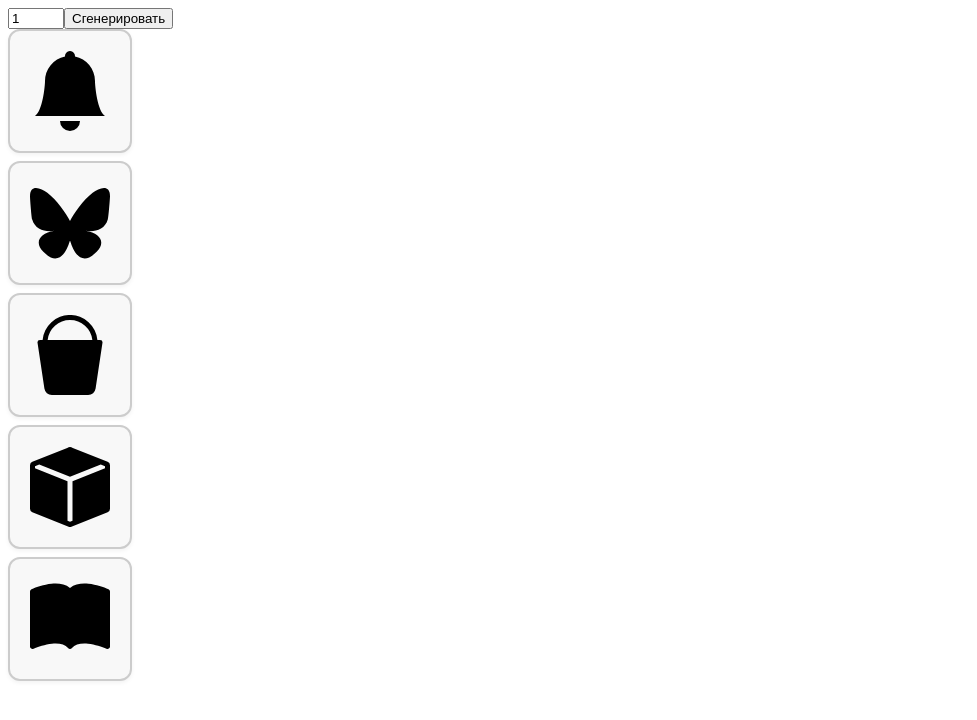
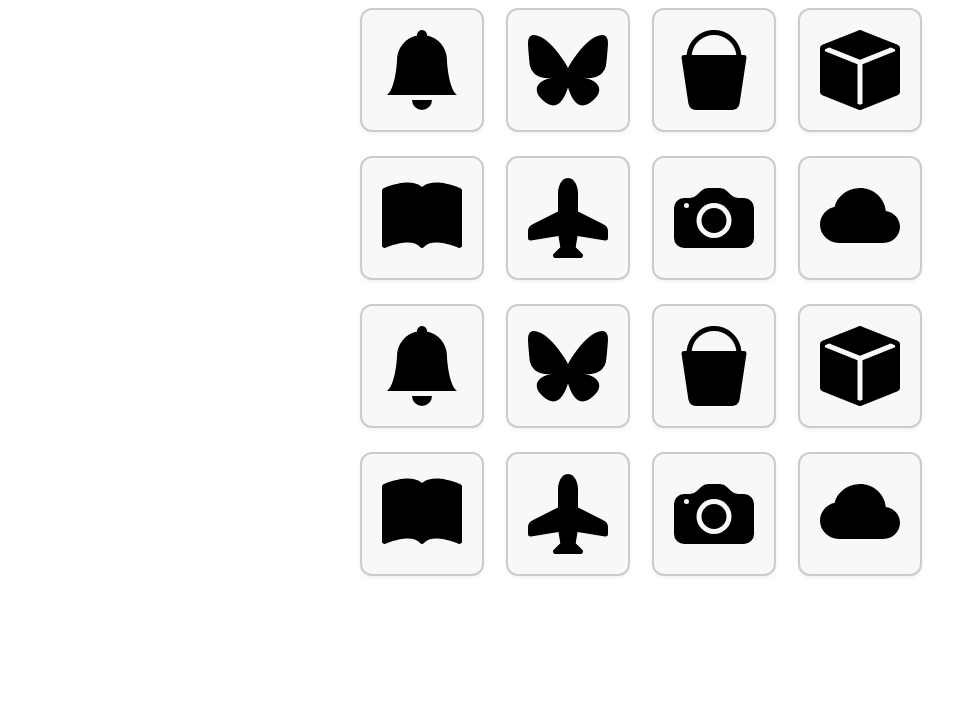
Before and after one commit to yuiryK/memory, a Vue app: page / in a window 1280 px wide. Shown: the top 720 px of the page, without its empty margins (0-977 px from the left). Built offline with nearby package versions, Linux system fonts and the light colour scheme.

Commit message:
4x4 grid

```diff
--- a/src/App.vue
+++ b/src/App.vue
@@ -1,27 +1,45 @@
 <script setup>
+import { ref, onMounted } from 'vue'
 import Card from './components/Card.vue'
-import UserInput from './components/UserInput.vue'
-import { ref } from 'vue';
-//const totalCards = ref(0);
-const svgCardIcons = ref([]);
-const side = ref(1);
-function handleGeneration(total) {
-    side.value = Math.sqrt(total);
-    icons.value = Array.from({ length: total }, () => Math.floor(Math.random() * 100)); // рандом
-    icons.value = svgCardIcons.value.slice(0, total); // если нужно использовать svgCardIcons
-    }
+import { svgCardIcons } from '@/assets/cards'
+
+const side = ref(4)
+const total = side.value * side.value
+
+const icons = ref([])
+
+onMounted(() => {
+  // При монтировании — просто берём первые 16 SVG
+  icons.value = svgCardIcons.slice(0, total)
+})
 </script>
 
 <template>
- <UserInput @generate="handleGeneration" />
-  <div class="grid" :style="{ gridTemplateColumns: `repeat(${side}, 1fr)` }">
-    <Card />
-   </div>
+  <div class="flex justify-center items-center min-h-screen bg-gray-100 px-4">
+    <div
+      class="grid gap-x-6 gap-y-6 p-6 bg-white shadow-xl rounded-xl"
+      :style="{
+        gridTemplateColumns: `repeat(${side}, minmax(100px, 1fr))`,
+        gap: '24px',
+        maxWidth: `${side * 140}px`,
+        width: '100%',
+        margin: '0 auto'
+      }"
+    >
+      <Card
+        v-for="(icon, index) in icons"
+        :key="index"
+        :svg="icon"
+      />
+    </div>
+  </div>
 </template>
 
+
+
 <style scoped>
+/* tailwind уже задаёт gap, но можно усилить так */
 .grid {
   display: grid;
-  gap: 8px;
 }
 </style>
--- a/src/assets/cards.js
+++ b/src/assets/cards.js
@@ -12,12 +12,58 @@ export const svgCardIcons = [
     svg: `<svg xmlns="http://www.w3.org/2000/svg" width="16" height="16" fill="currentColor" class="bi bi-bucket-fill" viewBox="0 0 16 16"> <path d="M2.522 5H2a.5.5 0 0 0-.494.574l1.372 9.149A1.5 1.5 0 0 0 4.36 16h7.278a1.5 1.5 0 0 0 1.483-1.277l1.373-9.149A.5.5 0 0 0 14 5h-.522A5.5 5.5 0 0 0 2.522 5m1.005 0a4.5 4.5 0 0 1 8.945 0z"/> </svg>`
   },
   {
-  id: 'box',
+    id: 'box',
     svg: `<svg xmlns="http://www.w3.org/2000/svg" width="16" height="16" fill="currentColor" class="bi bi-box-fill" viewBox="0 0 16 16"> <path fill-rule="evenodd" d="M15.528 2.973a.75.75 0 0 1 .472.696v8.662a.75.75 0 0 1-.472.696l-7.25 2.9a.75.75 0 0 1-.557 0l-7.25-2.9A.75.75 0 0 1 0 12.331V3.669a.75.75 0 0 1 .471-.696L7.443.184l.004-.001.274-.11a.75.75 0 0 1 .558 0l.274.11.004.001zm-1.374.527L8 5.962 1.846 3.5 1 3.839v.4l6.5 2.6v7.922l.5.2.5-.2V6.84l6.5-2.6v-.4l-.846-.339Z"/> </svg>`
   },
   {
-  id: 'book',
+    id: 'book',
     svg: `<svg xmlns="http://www.w3.org/2000/svg" width="16" height="16" fill="currentColor" class="bi bi-book-fill" viewBox="0 0 16 16"> <path d="M8 1.783C7.015.936 5.587.81 4.287.94c-1.514.153-3.042.672-3.994 1.105A.5.5 0 0 0 0 2.5v11a.5.5 0 0 0 .707.455c.882-.4 2.303-.881 3.68-1.02 1.409-.142 2.59.087 3.223.877a.5.5 0 0 0 .78 0c.633-.79 1.814-1.019 3.222-.877 1.378.139 2.8.62 3.681 1.02A.5.5 0 0 0 16 13.5v-11a.5.5 0 0 0-.293-.455c-.952-.433-2.48-.952-3.994-1.105C10.413.809 8.985.936 8 1.783"/> </svg>`
   },
-  // ...
+  {
+    id: 'airplane',
+    svg: `<svg xmlns="http://www.w3.org/2000/svg" width="16" height="16" fill="currentColor" class="bi bi-airplane-fill" viewBox="0 0 16 16"> <path d="M6.428 1.151C6.708.591 7.213 0 8 0s1.292.592 1.572 1.151C9.861 1.73 10 2.431 10 3v3.691l5.17 2.585a1.5 1.5 0 0 1 .83 1.342V12a.5.5 0 0 1-.582.493l-5.507-.918-.375 2.253 1.318 1.318A.5.5 0 0 1 10.5 16h-5a.5.5 0 0 1-.354-.854l1.319-1.318-.376-2.253-5.507.918A.5.5 0 0 1 0 12v-1.382a1.5 1.5 0 0 1 .83-1.342L6 6.691V3c0-.568.14-1.271.428-1.849"/> </svg>`
+  },
+    {
+    id: 'camera',
+    svg: `<svg xmlns="http://www.w3.org/2000/svg" width="16" height="16" fill="currentColor" class="bi bi-camera-fill" viewBox="0 0 16 16">
+  <path d="M10.5 8.5a2.5 2.5 0 1 1-5 0 2.5 2.5 0 0 1 5 0"/> <path d="M2 4a2 2 0 0 0-2 2v6a2 2 0 0 0 2 2h12a2 2 0 0 0 2-2V6a2 2 0 0 0-2-2h-1.172a2 2 0 0 1-1.414-.586l-.828-.828A2 2 0 0 0 9.172 2H6.828a2 2 0 0 0-1.414.586l-.828.828A2 2 0 0 1 3.172 4zm.5 2a.5.5 0 1 1 0-1 .5.5 0 0 1 0 1m9 2.5a3.5 3.5 0 1 1-7 0 3.5 3.5 0 0 1 7 0"/> </svg>`
+  },
+    {
+    id: 'cloud',
+    svg: `<svg xmlns="http://www.w3.org/2000/svg" width="16" height="16" fill="currentColor" class="bi bi-cloud-fill" viewBox="0 0 16 16"> <path d="M4.406 3.342A5.53 5.53 0 0 1 8 2c2.69 0 4.923 2 5.166 4.579C14.758 6.804 16 8.137 16 9.773 16 11.569 14.502 13 12.687 13H3.781C1.708 13 0 11.366 0 9.318c0-1.763 1.266-3.223 2.942-3.593.143-.863.698-1.723 1.464-2.383"/> </svg>`
+  },
+    {
+    id: 'bell',
+    svg: `<svg xmlns="http://www.w3.org/2000/svg" width="16" height="16" fill="currentColor" class="bi bi-bell-fill" viewBox="0 0 16 16"><path d="M8 16a2 2 0 0 0 2-2H6a2 2 0 0 0 2 2m.995-14.901a1 1 0 1 0-1.99 0A5 5 0 0 0 3 6c0 1.098-.5 6-2 7h14c-1.5-1-2-5.902-2-7 0-2.42-1.72-4.44-4.005-4.901"/></svg>`
+  },
+  {
+    id: 'butterfly',
+    svg: `<svg xmlns="http://www.w3.org/2000/svg" width="16" height="16" fill="currentColor" class="bi bi-bluesky" viewBox="0 0 16 16"> <path d="M3.468 1.948C5.303 3.325 7.276 6.118 8 7.616c.725-1.498 2.698-4.29 4.532-5.668C13.855.955 16 .186 16 2.632c0 .489-.28 4.105-.444 4.692-.572 2.04-2.653 2.561-4.504 2.246 3.236.551 4.06 2.375 2.281 4.2-3.376 3.464-4.852-.87-5.23-1.98-.07-.204-.103-.3-.103-.218 0-.081-.033.014-.102.218-.379 1.11-1.855 5.444-5.231 1.98-1.778-1.825-.955-3.65 2.28-4.2-1.85.315-3.932-.205-4.503-2.246C.28 6.737 0 3.12 0 2.632 0 .186 2.145.955 3.468 1.948"/></svg>`
+  },
+    {
+    id: 'bucket',
+    svg: `<svg xmlns="http://www.w3.org/2000/svg" width="16" height="16" fill="currentColor" class="bi bi-bucket-fill" viewBox="0 0 16 16"> <path d="M2.522 5H2a.5.5 0 0 0-.494.574l1.372 9.149A1.5 1.5 0 0 0 4.36 16h7.278a1.5 1.5 0 0 0 1.483-1.277l1.373-9.149A.5.5 0 0 0 14 5h-.522A5.5 5.5 0 0 0 2.522 5m1.005 0a4.5 4.5 0 0 1 8.945 0z"/> </svg>`
+  },
+  {
+    id: 'box',
+    svg: `<svg xmlns="http://www.w3.org/2000/svg" width="16" height="16" fill="currentColor" class="bi bi-box-fill" viewBox="0 0 16 16"> <path fill-rule="evenodd" d="M15.528 2.973a.75.75 0 0 1 .472.696v8.662a.75.75 0 0 1-.472.696l-7.25 2.9a.75.75 0 0 1-.557 0l-7.25-2.9A.75.75 0 0 1 0 12.331V3.669a.75.75 0 0 1 .471-.696L7.443.184l.004-.001.274-.11a.75.75 0 0 1 .558 0l.274.11.004.001zm-1.374.527L8 5.962 1.846 3.5 1 3.839v.4l6.5 2.6v7.922l.5.2.5-.2V6.84l6.5-2.6v-.4l-.846-.339Z"/> </svg>`
+  },
+  {
+    id: 'book',
+    svg: `<svg xmlns="http://www.w3.org/2000/svg" width="16" height="16" fill="currentColor" class="bi bi-book-fill" viewBox="0 0 16 16"> <path d="M8 1.783C7.015.936 5.587.81 4.287.94c-1.514.153-3.042.672-3.994 1.105A.5.5 0 0 0 0 2.5v11a.5.5 0 0 0 .707.455c.882-.4 2.303-.881 3.68-1.02 1.409-.142 2.59.087 3.223.877a.5.5 0 0 0 .78 0c.633-.79 1.814-1.019 3.222-.877 1.378.139 2.8.62 3.681 1.02A.5.5 0 0 0 16 13.5v-11a.5.5 0 0 0-.293-.455c-.952-.433-2.48-.952-3.994-1.105C10.413.809 8.985.936 8 1.783"/> </svg>`
+  },
+  {
+    id: 'airplane',
+    svg: `<svg xmlns="http://www.w3.org/2000/svg" width="16" height="16" fill="currentColor" class="bi bi-airplane-fill" viewBox="0 0 16 16"> <path d="M6.428 1.151C6.708.591 7.213 0 8 0s1.292.592 1.572 1.151C9.861 1.73 10 2.431 10 3v3.691l5.17 2.585a1.5 1.5 0 0 1 .83 1.342V12a.5.5 0 0 1-.582.493l-5.507-.918-.375 2.253 1.318 1.318A.5.5 0 0 1 10.5 16h-5a.5.5 0 0 1-.354-.854l1.319-1.318-.376-2.253-5.507.918A.5.5 0 0 1 0 12v-1.382a1.5 1.5 0 0 1 .83-1.342L6 6.691V3c0-.568.14-1.271.428-1.849"/> </svg>`
+  },
+    {
+    id: 'camera',
+    svg: `<svg xmlns="http://www.w3.org/2000/svg" width="16" height="16" fill="currentColor" class="bi bi-camera-fill" viewBox="0 0 16 16">
+  <path d="M10.5 8.5a2.5 2.5 0 1 1-5 0 2.5 2.5 0 0 1 5 0"/> <path d="M2 4a2 2 0 0 0-2 2v6a2 2 0 0 0 2 2h12a2 2 0 0 0 2-2V6a2 2 0 0 0-2-2h-1.172a2 2 0 0 1-1.414-.586l-.828-.828A2 2 0 0 0 9.172 2H6.828a2 2 0 0 0-1.414.586l-.828.828A2 2 0 0 1 3.172 4zm.5 2a.5.5 0 1 1 0-1 .5.5 0 0 1 0 1m9 2.5a3.5 3.5 0 1 1-7 0 3.5 3.5 0 0 1 7 0"/> </svg>`
+  },
+    {
+    id: 'cloud',
+    svg: `<svg xmlns="http://www.w3.org/2000/svg" width="16" height="16" fill="currentColor" class="bi bi-cloud-fill" viewBox="0 0 16 16"> <path d="M4.406 3.342A5.53 5.53 0 0 1 8 2c2.69 0 4.923 2 5.166 4.579C14.758 6.804 16 8.137 16 9.773 16 11.569 14.502 13 12.687 13H3.781C1.708 13 0 11.366 0 9.318c0-1.763 1.266-3.223 2.942-3.593.143-.863.698-1.723 1.464-2.383"/> </svg>`
+  }
+
 ];
--- a/src/components/Card.vue
+++ b/src/components/Card.vue
@@ -1,11 +1,11 @@
 <script setup>
-import { svgCardIcons } from '@/assets/cards';
-
+defineProps({
+  svg: Object
+})
 </script>
 
 <template>
-  <div  v-for="(svg, id) in svgCardIcons" :key="id" class="icon" v-html="svg.svg">
-  </div>
+  <div class="icon" v-html="svg.svg"></div>
 </template>
 
 <style scoped>
@@ -22,15 +22,15 @@ import { svgCardIcons } from '@/assets/cards';
   transition: box-shadow 0.3s ease;
 }
 
-.svg-wrapper:hover {
+.icon:hover {
   box-shadow: 0 4px 10px rgba(0, 0, 0, 0.1);
 }
 
 </style>
-
 <style>
 .icon svg {
   width: 80px;
   height: 80px;
   display: block;
-}</style>
+}
+</style>
```
